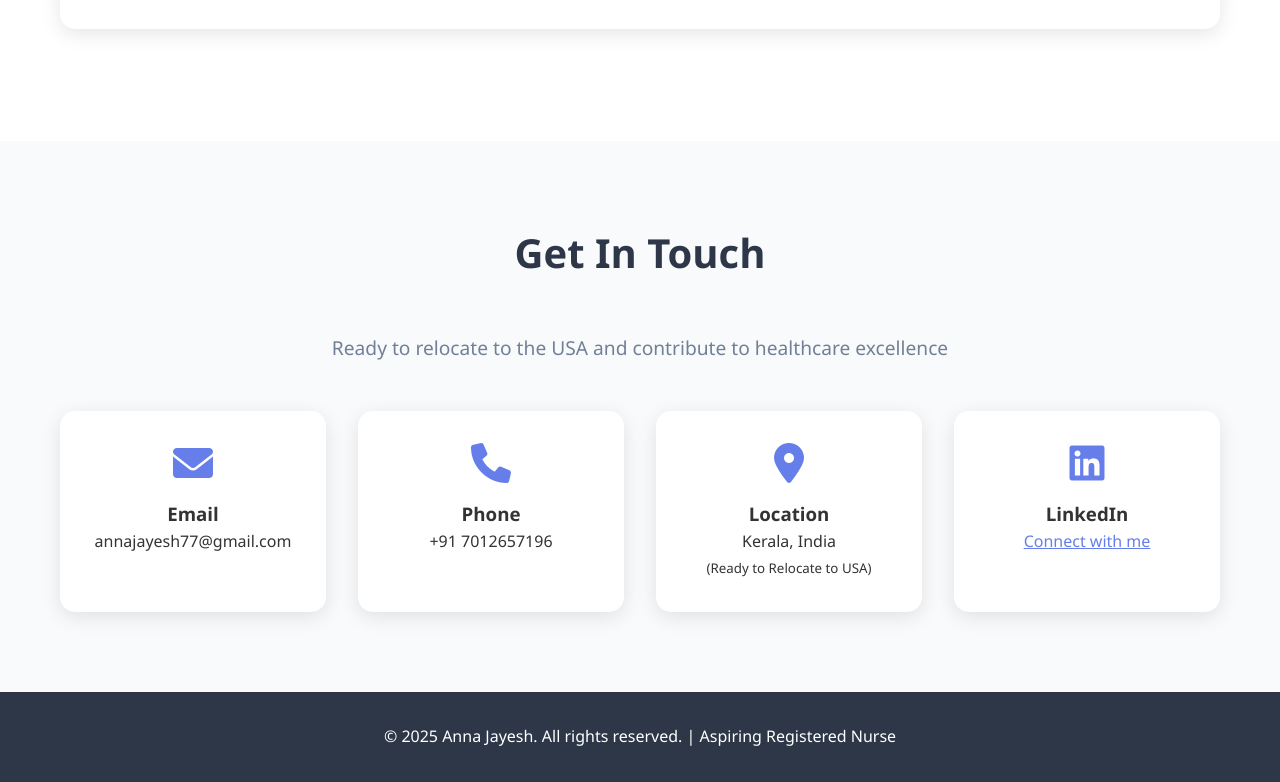
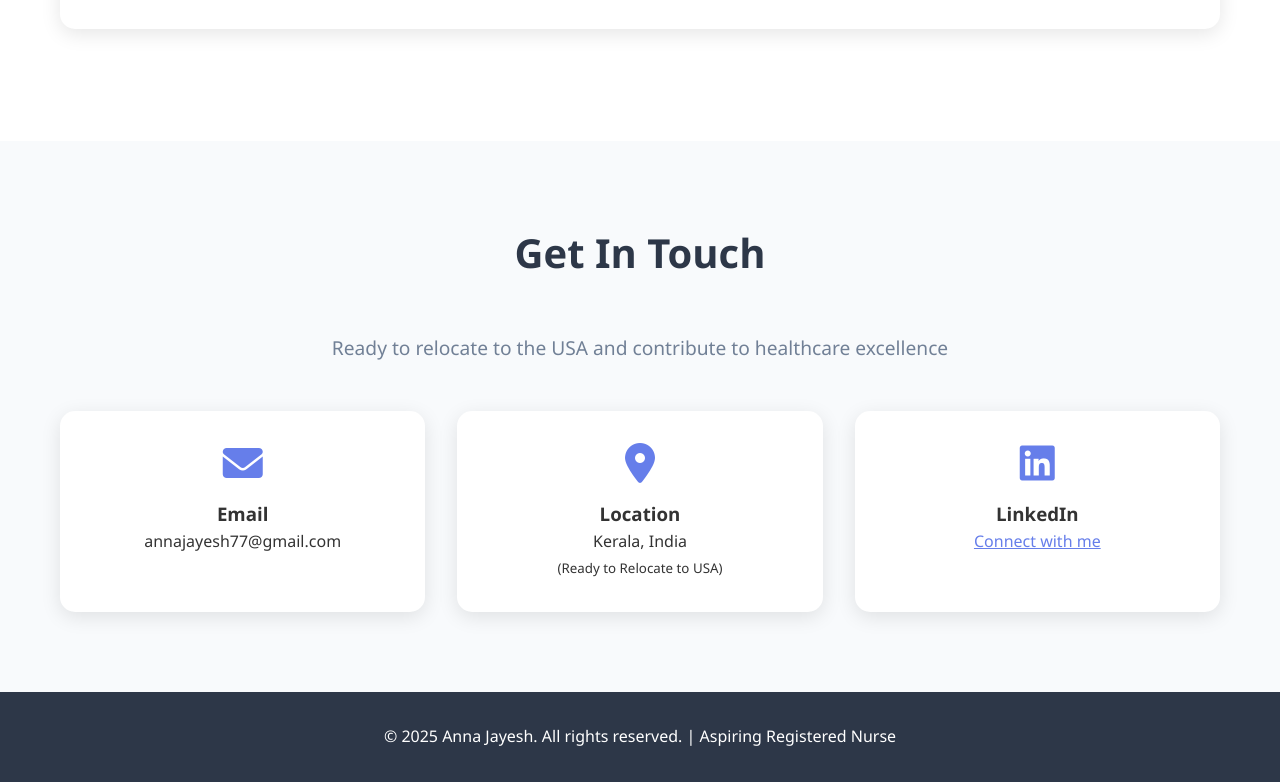
Before and after one commit to VK0719/Anna_jayesh, a plain HTML site: page index.html in a window 1280 px wide. Shown: the part 4248-5030 px from the top of the page. Drawn offline with Linux system fonts and the light colour scheme.

Commit message:
Update index.html

```diff
--- a/index.html
+++ b/index.html
@@ -658,11 +658,11 @@
                     <h3>Email</h3>
                     <p>annajayesh77@gmail.com</p>
                 </div>
-                <div class="contact-item">
+<!--                 <div class="contact-item">
                     <i class="fas fa-phone"></i>
                     <h3>Phone</h3>
                     <p>+91 7012657196</p>
-                </div>
+                </div> -->
                 <div class="contact-item">
                     <i class="fas fa-map-marker-alt"></i>
                     <h3>Location</h3>
```
